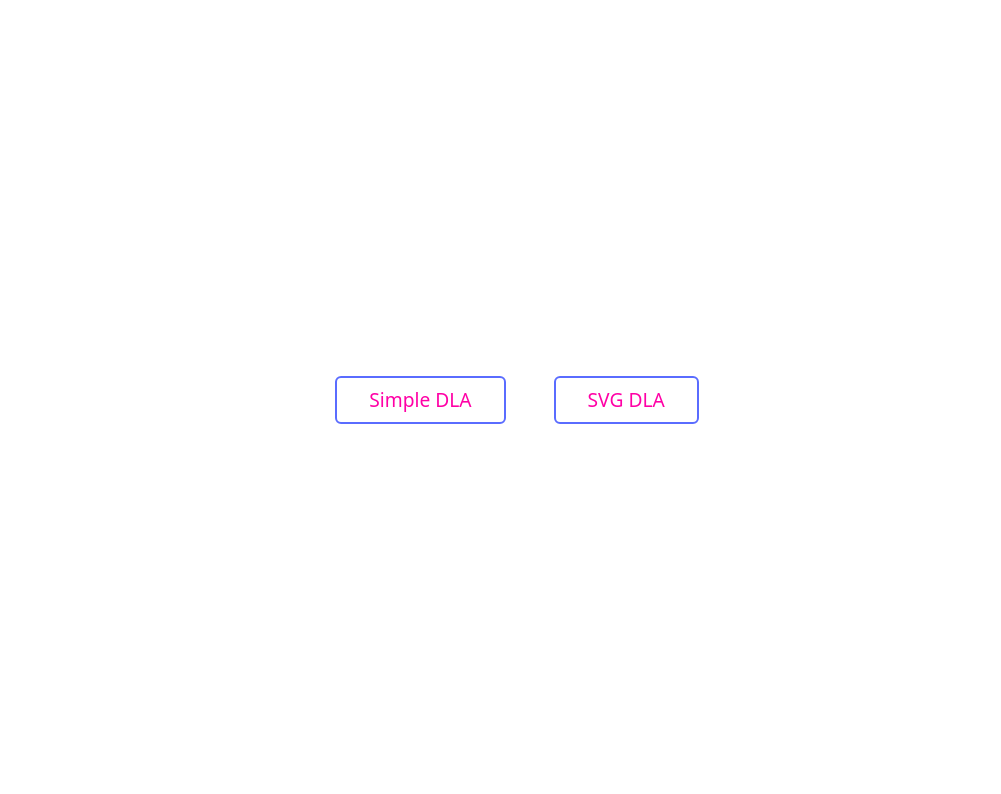
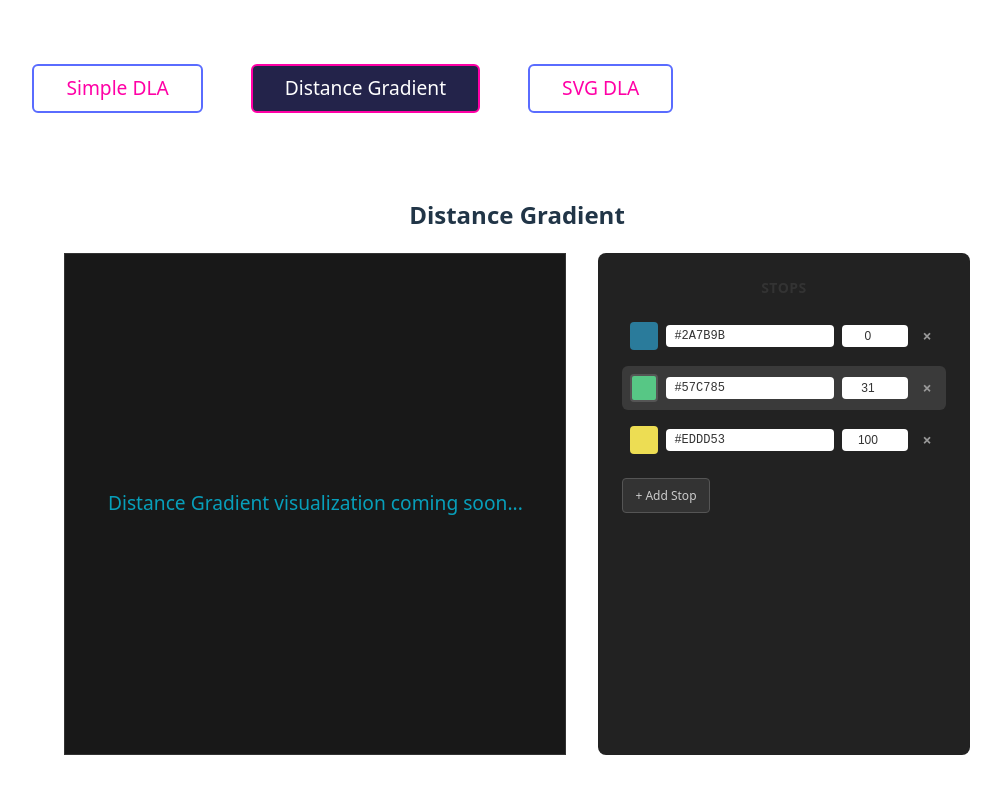
Before and after one commit to chriswininger/DLA-Studio-2025, a React (Vite) app: page /distance-gradient in a window 1280 px wide. Before the commit this address had no page. Shown: the top 794 px of the page, without its empty margins (123-1124 px from the left). Built offline with nearby package versions, Linux system fonts and the light colour scheme.

Commit message:
adding gradient controls

```diff
--- a/src/App.tsx
+++ b/src/App.tsx
@@ -3,6 +3,7 @@ import './tabs/tabs.css'
 import { BrowserRouter as Router, Routes, Route, Navigate, NavLink } from 'react-router-dom';
 import Simple2DAnimatedDLA from './tabs/Simple2DAnimatedDLA/simple-2d-animated-dla'
 import SVGDLA from './tabs/SVGDLA/SVGDLA'
+import DistanceGradient from './tabs/DistanceGradient/distance-gradient';
 
 function App() {
   return (
@@ -10,11 +11,13 @@ function App() {
       <div>
         <nav className="dlasim_tab-nav">
           <NavLink to="/simple-2d-animated-dla" className={({ isActive }) => `dlasim_tab-link${isActive ? ' dlasim_active' : ''}`}>Simple DLA</NavLink>
+          <NavLink to="/distance-gradient" className={({ isActive }) => `dlasim_tab-link${isActive ? ' dlasim_active' : ''}`}>Distance Gradient</NavLink>
           <NavLink to="/svg-dla" className={({ isActive }) => `dlasim_tab-link${isActive ? ' dlasim_active' : ''}`}>SVG DLA</NavLink>
         </nav>
         <Routes>
           <Route path="/" element={<Navigate to="/simple-2d-animated-dla" replace />} />
           <Route path="/simple-2d-animated-dla" element={<Simple2DAnimatedDLA />} />
+          <Route path="/distance-gradient" element={<DistanceGradient />} />
           <Route path="/svg-dla" element={<SVGDLA />} />
         </Routes>
       </div>
--- a/src/dla/dla.ts
+++ b/src/dla/dla.ts
@@ -101,7 +101,7 @@ export function stepDLA(state: DLAState): DLAState {
 
     if (!!stuckNeighbor) {
       const parent: ClusterEntry = cluster[pointKey(stuckNeighbor)]
-      newCluster[pointKey(moved)] = clusterEntry(moved, parent);
+      newCluster[pointKey(moved)] = clusterEntry(moved, parent, parent.distance + 1);
     } else {
       newWalkers.push(moved);
     }
--- a/src/store.ts
+++ b/src/store.ts
@@ -1,6 +1,7 @@
 import { configureStore } from '@reduxjs/toolkit';
 import simple2dAnimatedDlaReducer from './tabs/Simple2DAnimatedDLA/simple-2d-animated-dla-slice';
 import svgDlaReducer from './tabs/SVGDLA/svg-dla-slice';
+import distanceGradientReducer from './tabs/DistanceGradient/distance-gradient-slice';
 import { useSelector, useDispatch } from 'react-redux';
 import type { TypedUseSelectorHook } from 'react-redux';
 
@@ -8,6 +9,7 @@ export const store = configureStore({
   reducer: {
     simple2dAnimatedDla: simple2dAnimatedDlaReducer,
     svgDla: svgDlaReducer,
+    distanceGradient: distanceGradientReducer,
   },
 });
 
--- /dev/null
+++ b/src/tabs/DistanceGradient/color-stops-controls/color-stops-controls.css
@@ -0,0 +1,121 @@
+/* Color Stops Styles */
+.color-stops-section {
+  display: flex;
+  flex-direction: column;
+  gap: 16px;
+}
+
+.color-stops-title {
+  font-size: 14px;
+  font-weight: bold;
+  color: #333;
+  margin: 0;
+  text-transform: uppercase;
+  letter-spacing: 0.5px;
+}
+
+.color-stops-list {
+  display: flex;
+  flex-direction: column;
+  gap: 8px;
+}
+
+.color-stop-row {
+  display: flex;
+  align-items: center;
+  gap: 8px;
+  padding: 8px;
+  border-radius: 6px;
+  cursor: pointer;
+  transition: background-color 0.2s ease;
+}
+
+.color-stop-row:hover {
+  background-color: #2a2a2a;
+}
+
+.color-stop-row.selected {
+  background-color: #3a3a3a;
+}
+
+.color-swatch {
+  width: 24px;
+  height: 24px;
+  border-radius: 4px;
+  border: 2px solid transparent;
+  flex-shrink: 0;
+}
+
+.color-stop-row.selected .color-swatch {
+  border-color: #555;
+}
+
+.color-input {
+  flex: 1;
+  background: white;
+  border: none;
+  border-radius: 4px;
+  padding: 4px 8px;
+  font-size: 12px;
+  font-family: monospace;
+  color: #333;
+  min-width: 0;
+}
+
+.color-input:focus {
+  outline: none;
+  box-shadow: 0 0 0 2px #00d8ff;
+}
+
+.position-input {
+  width: 50px;
+  background: white;
+  border: none;
+  border-radius: 4px;
+  padding: 4px 8px;
+  font-size: 12px;
+  color: #333;
+  text-align: center;
+}
+
+.position-input:focus {
+  outline: none;
+  box-shadow: 0 0 0 2px #00d8ff;
+}
+
+.remove-stop-btn {
+  background: none;
+  border: none;
+  color: #999;
+  font-size: 16px;
+  font-weight: bold;
+  cursor: pointer;
+  padding: 2px 6px;
+  border-radius: 3px;
+  display: flex;
+  align-items: center;
+  justify-content: center;
+  transition: all 0.2s ease;
+}
+
+.remove-stop-btn:hover {
+  background-color: #444;
+  color: #fff;
+}
+
+.add-stop-btn {
+  background: #333;
+  border: 1px solid #555;
+  color: #ccc;
+  padding: 8px 12px;
+  border-radius: 4px;
+  cursor: pointer;
+  font-size: 12px;
+  transition: all 0.2s ease;
+  align-self: flex-start;
+}
+
+.add-stop-btn:hover {
+  background: #444;
+  border-color: #666;
+}
--- /dev/null
+++ b/src/tabs/DistanceGradient/color-stops-controls/color-stops-controls.tsx
@@ -0,0 +1,74 @@
+import React from 'react';
+import { useDispatch, useSelector } from 'react-redux';
+import type { RootState } from '../../../store';
+import { updateColorStop, addColorStop, removeColorStop, setSelectedStop, type ColorStop } from '../distance-gradient-slice';
+import './color-stops-controls.css';
+
+const ColorStopsControls: React.FC = () => {
+  const dispatch = useDispatch();
+  const { colorStops, selectedStopId } = useSelector((state: RootState) => state.distanceGradient);
+
+  const handleUpdateColorStop = (id: string, field: 'color' | 'position', value: string | number) => {
+    dispatch(updateColorStop({ id, field, value }));
+  };
+
+  const handleRemoveColorStop = (id: string) => {
+    dispatch(removeColorStop(id));
+  };
+
+  const handleAddColorStop = () => {
+    dispatch(addColorStop());
+  };
+
+  const handleSelectStop = (id: string) => {
+    dispatch(setSelectedStop(id));
+  };
+
+  return (
+    <div className="color-stops-section">
+      <h3 className="color-stops-title">STOPS</h3>
+      <div className="color-stops-list">
+        {colorStops.map((stop: ColorStop) => (
+          <div
+            key={stop.id}
+            className={`color-stop-row ${selectedStopId === stop.id ? 'selected' : ''}`}
+            onClick={() => handleSelectStop(stop.id)}
+          >
+            <div
+              className="color-swatch"
+              style={{ backgroundColor: stop.color }}
+            />
+            <input
+              type="text"
+              className="color-input"
+              value={stop.color}
+              onChange={(e) => handleUpdateColorStop(stop.id, 'color', e.target.value)}
+              onClick={(e) => e.stopPropagation()}
+            />
+            <input
+              type="number"
+              className="position-input"
+              value={stop.position}
+              onChange={(e) => handleUpdateColorStop(stop.id, 'position', parseInt(e.target.value) || 0)}
+              onClick={(e) => e.stopPropagation()}
+            />
+            <button
+              className="remove-stop-btn"
+              onClick={(e) => {
+                e.stopPropagation();
+                handleRemoveColorStop(stop.id);
+              }}
+            >
+              ×
+            </button>
+          </div>
+        ))}
+      </div>
+      <button className="add-stop-btn" onClick={handleAddColorStop}>
+        + Add Stop
+      </button>
+    </div>
+  );
+};
+
+export default ColorStopsControls;
--- /dev/null
+++ b/src/tabs/DistanceGradient/distance-gradient-slice.ts
@@ -0,0 +1,73 @@
+import { createSlice } from '@reduxjs/toolkit';
+import type { PayloadAction } from '@reduxjs/toolkit';
+
+export interface ColorStop {
+  id: string;
+  color: string;
+  position: number;
+}
+
+interface DistanceGradientState {
+  colorStops: ColorStop[];
+  selectedStopId: string;
+}
+
+const initialState: DistanceGradientState = {
+  colorStops: [
+    { id: '1', color: '#2A7B9B', position: 0 },
+    { id: '2', color: '#57C785', position: 31 },
+    { id: '3', color: '#EDDD53', position: 100 }
+  ],
+  selectedStopId: '2'
+};
+
+const distanceGradientSlice = createSlice({
+  name: 'distanceGradient',
+  initialState,
+  reducers: {
+    updateColorStop: (
+      state,
+      action: PayloadAction<{ id: string; field: 'color' | 'position'; value: string | number }>
+    ) => {
+      const { id, field, value } = action.payload;
+      const stop = state.colorStops.find(s => s.id === id);
+      if (stop) {
+        if (field === 'color') {
+          stop.color = value as string;
+        } else if (field === 'position') {
+          stop.position = value as number;
+        }
+      }
+    },
+    addColorStop: (state) => {
+      const newId = Date.now().toString();
+      const newStop: ColorStop = {
+        id: newId,
+        color: '#ffffff',
+        position: 50
+      };
+      state.colorStops.push(newStop);
+      state.selectedStopId = newId;
+    },
+    removeColorStop: (state, action: PayloadAction<string>) => {
+      if (state.colorStops.length > 2) {
+        state.colorStops = state.colorStops.filter(stop => stop.id !== action.payload);
+        if (state.selectedStopId === action.payload) {
+          state.selectedStopId = state.colorStops[0]?.id || '';
+        }
+      }
+    },
+    setSelectedStop: (state, action: PayloadAction<string>) => {
+      state.selectedStopId = action.payload;
+    }
+  }
+});
+
+export const {
+  updateColorStop,
+  addColorStop,
+  removeColorStop,
+  setSelectedStop
+} = distanceGradientSlice.actions;
+
+export default distanceGradientSlice.reducer;
--- /dev/null
+++ b/src/tabs/DistanceGradient/distance-gradient.css
@@ -0,0 +1,41 @@
+.distance-gradient-container {
+  padding: 32px;
+}
+
+.distance-gradient-main-content {
+  display: flex;
+  flex-direction: row;
+  gap: 32px;
+}
+
+.distance-gradient-visualization {
+  background: #181818;
+  border: 1px solid #333;
+  min-width: 500px;
+  min-height: 500px;
+  display: flex;
+  align-items: center;
+  justify-content: center;
+}
+
+.distance-gradient-placeholder {
+  color: #00d8ff;
+  font-size: 1.2rem;
+  opacity: 0.7;
+}
+
+.distance-gradient-controls {
+  min-width: 220px;
+  background: #222;
+  border-radius: 8px;
+  padding: 24px;
+  color: #ccc;
+  display: flex;
+  flex-direction: column;
+  gap: 16px;
+}
+
+.distance-gradient-controls-placeholder {
+  opacity: 0.6;
+  font-size: 1rem;
+}
--- /dev/null
+++ b/src/tabs/DistanceGradient/distance-gradient.tsx
@@ -0,0 +1,24 @@
+import React from 'react';
+import ColorStopsControls from './color-stops-controls/color-stops-controls';
+import './distance-gradient.css';
+
+const DistanceGradient: React.FC = () => {
+  return (
+    <div className="distance-gradient-container">
+      <h2>Distance Gradient</h2>
+      <div className="distance-gradient-main-content">
+        <div className="distance-gradient-visualization">
+          {/* Visualization area will go here */}
+          <div className="distance-gradient-placeholder">
+            Distance Gradient visualization coming soon...
+          </div>
+        </div>
+        <div className="distance-gradient-controls">
+          <ColorStopsControls />
+        </div>
+      </div>
+    </div>
+  );
+};
+
+export default DistanceGradient;
```
